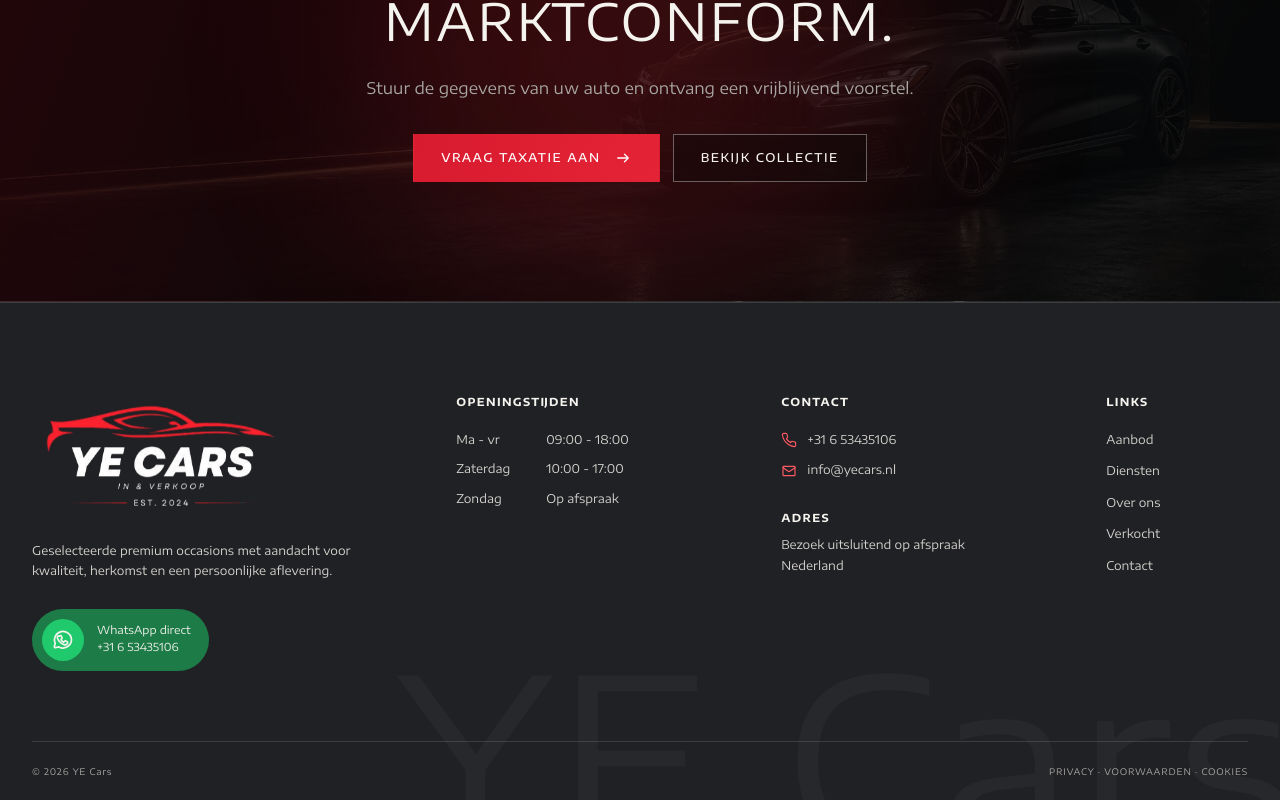
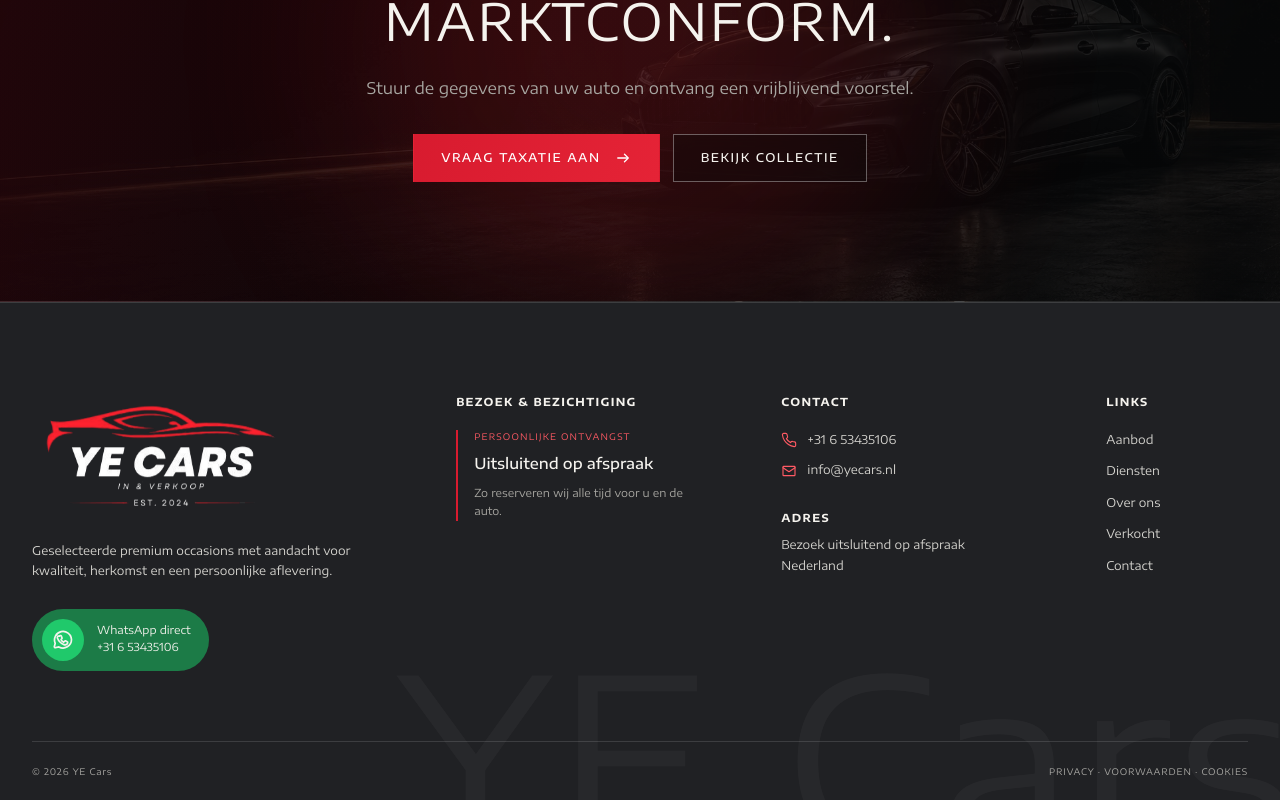
Before and after one commit to Deniiz75/ye-cars, a Next.js app: page / in a window 1280 px wide. Shown: the part 3937-4737 px from the top of the page. Built offline with nearby package versions, Linux system fonts and the light colour scheme.

Commit message:
fix: show motion and simplify appointment hours

```diff
--- a/src/app/globals.css
+++ b/src/app/globals.css
@@ -1450,6 +1450,33 @@ img {
   margin: 0;
 }
 
+.appointment-block {
+  display: grid;
+  max-width: 260px;
+  gap: 7px;
+  padding-left: 16px;
+  border-left: 2px solid var(--red-deep);
+}
+
+.appointment-block span {
+  color: var(--gold);
+  font-size: 9px;
+  letter-spacing: 0.13em;
+  text-transform: uppercase;
+}
+
+.appointment-block strong {
+  color: var(--text);
+  font-size: 15px;
+  font-weight: 500;
+}
+
+.appointment-block p {
+  color: var(--muted) !important;
+  font-size: 11px !important;
+  line-height: 1.65;
+}
+
 .footer__contact {
   display: flex;
   align-items: center;
@@ -2488,21 +2515,13 @@ html.page-is-entering main {
 }
 
 @media (prefers-reduced-motion: reduce) {
-  .route-curtain {
-    display: none;
-  }
-
-  .motion-ready [data-reveal] {
-    opacity: 1 !important;
-    transform: none !important;
-  }
-
-  *,
-  *::before,
-  *::after {
-    scroll-behavior: auto !important;
-    animation-duration: 0.01ms !important;
-    animation-iteration-count: 1 !important;
-    transition-duration: 0.01ms !important;
-  }
-}
+  html {
+    scroll-behavior: auto;
+  }
+
+  .brand-marquee__track,
+  .page-hero > img,
+  .cta-band__glow {
+    animation-play-state: paused;
+  }
+}
--- a/src/components/footer.tsx
+++ b/src/components/footer.tsx
@@ -21,15 +21,12 @@ export function Footer() {
           </a>
         </div>
         <div>
-          <p className="footer__title">Openingstijden</p>
-          <dl className="hours">
-            {site.openingHours.map(([day, hours]) => (
-              <div key={day}>
-                <dt>{day}</dt>
-                <dd>{hours}</dd>
-              </div>
-            ))}
-          </dl>
+          <p className="footer__title">Bezoek & bezichtiging</p>
+          <div className="appointment-block">
+            <span>Persoonlijke ontvangst</span>
+            <strong>Uitsluitend op afspraak</strong>
+            <p>Zo reserveren wij alle tijd voor u en de auto.</p>
+          </div>
         </div>
         <div>
           <p className="footer__title">Contact</p>
@@ -56,9 +53,9 @@ export function Footer() {
       </div>
       <div className="shell footer__bottom">
         <span>
-          © {new Date().getFullYear()} <span className="brand-name">YE Cars</span>
+          &copy; {new Date().getFullYear()} <span className="brand-name">YE Cars</span>
         </span>
-        <span>Privacy · Voorwaarden · Cookies</span>
+        <span>Privacy &middot; Voorwaarden &middot; Cookies</span>
       </div>
       <div className="footer__wordmark" aria-hidden="true">
         YE Cars
--- a/src/components/motion-provider.tsx
+++ b/src/components/motion-provider.tsx
@@ -41,16 +41,13 @@ export function MotionProvider() {
 
   useEffect(() => {
     const root = document.documentElement;
-    const reduceMotion = window.matchMedia("(prefers-reduced-motion: reduce)").matches;
     const observed = new WeakSet<Element>();
-    const observer = reduceMotion
-      ? null
-      : new IntersectionObserver(
+    const observer = new IntersectionObserver(
       (entries) => {
         entries.forEach((entry) => {
           if (!entry.isIntersecting) return;
           entry.target.classList.add("is-visible");
-              observer?.unobserve(entry.target);
+          observer.unobserve(entry.target);
         });
       },
       { threshold: 0.12, rootMargin: "0px 0px -7% 0px" },
@@ -77,11 +74,7 @@ export function MotionProvider() {
           const index = Math.max(0, siblings.indexOf(element));
           element.style.setProperty("--reveal-delay", `${Math.min(index, 4) * 70}ms`);
 
-          if (reduceMotion) {
-            element.classList.add("is-visible");
-          } else {
-            observer?.observe(element);
-          }
+          observer.observe(element);
         });
       });
     }
@@ -103,7 +96,7 @@ export function MotionProvider() {
     mutationObserver.observe(document.querySelector("main") ?? document.body, { childList: true, subtree: true });
 
     function handlePointerDown(event: PointerEvent) {
-      if (reduceMotion || event.button !== 0) return;
+      if (event.button !== 0) return;
       const target = event.target instanceof Element ? event.target.closest<HTMLElement>(rippleSelector) : null;
       if (!target) return;
 
@@ -120,7 +113,7 @@ export function MotionProvider() {
     }
 
     function handleNavigation(event: MouseEvent) {
-      if (reduceMotion || event.defaultPrevented || event.button !== 0) return;
+      if (event.defaultPrevented || event.button !== 0) return;
       if (event.metaKey || event.ctrlKey || event.shiftKey || event.altKey) return;
 
       const anchor = event.target instanceof Element ? event.target.closest<HTMLAnchorElement>("a[href]") : null;
@@ -149,7 +142,7 @@ export function MotionProvider() {
     return () => {
       window.clearTimeout(enterTimer);
       if (navigationTimer.current) window.clearTimeout(navigationTimer.current);
-      observer?.disconnect();
+      observer.disconnect();
       mutationObserver.disconnect();
       document.removeEventListener("pointerdown", handlePointerDown, true);
       document.removeEventListener("click", handleNavigation, true);
--- a/src/data/site.ts
+++ b/src/data/site.ts
@@ -8,11 +8,6 @@ export const site = {
   address: "Bezoek uitsluitend op afspraak",
   city: "Nederland",
   instagram: "https://www.instagram.com/",
-  openingHours: [
-    ["Ma - vr", "09:00 - 18:00"],
-    ["Zaterdag", "10:00 - 17:00"],
-    ["Zondag", "Op afspraak"],
-  ],
 } as const;
 
 export const services = [
```
Lines whose indentation alone changed are shown as unchanged.
